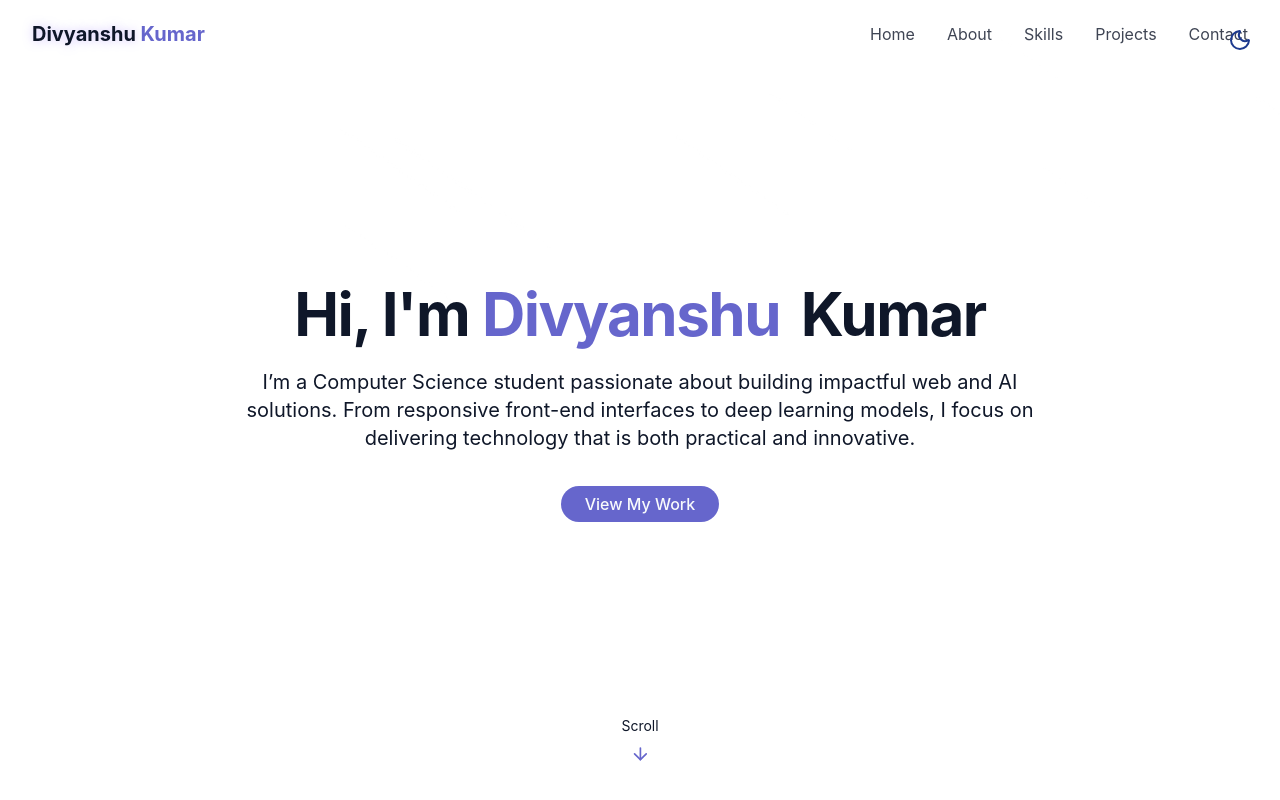
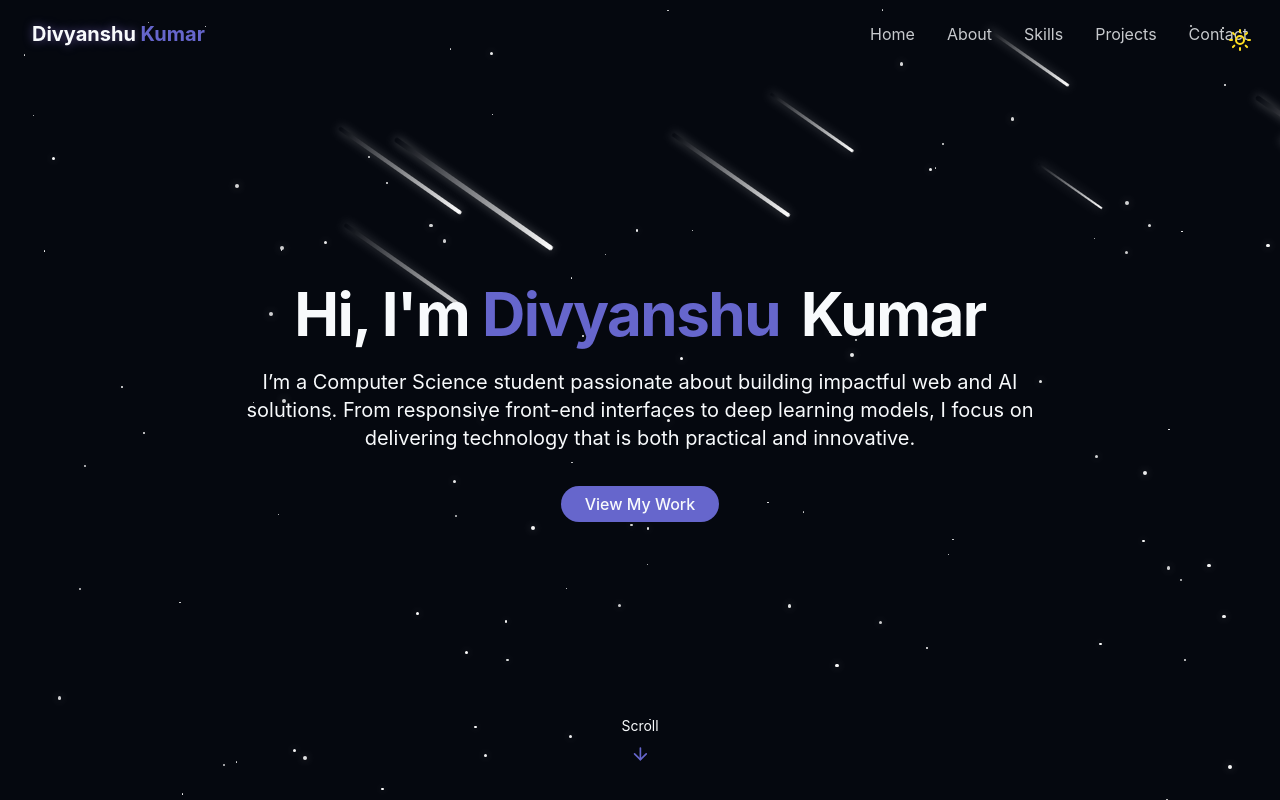
Before and after one commit to divyanshu7-18/Portfoliio, a React (Vite) app: page / in a window 1280 px wide. Shown: the top 800 px of the page. Built offline with nearby package versions, Linux system fonts and the light colour scheme.

Commit message:
Default Drak mode

```diff
--- a/src/components/ThemeToggle.jsx
+++ b/src/components/ThemeToggle.jsx
@@ -3,45 +3,43 @@ import { useEffect, useState } from "react";
 import { cn } from "@/lib/utils";
 
 export const ThemeToggle = () => {
-    const [isDarkMode, setIsDarkMode] = useState(true);
+  const [isDarkMode, setIsDarkMode] = useState(true); // default true
 
   useEffect(() => {
     const storedTheme = localStorage.getItem("theme");
-    if (storedTheme === "dark") {
+
+    if (storedTheme) {
+      const isDark = storedTheme === "dark";
+      setIsDarkMode(isDark);
+      document.documentElement.classList.toggle("dark", isDark);
+    } else {
+      // FORCE DARK as default
+      document.documentElement.classList.add("dark");
+      localStorage.setItem("theme", "dark");
       setIsDarkMode(true);
-      document.documentElement.classList.add("dark");
-    } else {
-      localStorage.setItem("theme", "light");
-      setIsDarkMode(false);
     }
   }, []);
 
   const toggleTheme = () => {
-        if (isDarkMode) {
-            document.documentElement.classList.remove("dark");
-            localStorage.setItem("theme", "light");
-            setIsDarkMode(false);
-        } else {
-            document.documentElement.classList.add("dark");
-            localStorage.setItem("theme", "dark");
-            setIsDarkMode(true);
-        }
+    const newTheme = !isDarkMode;
+    setIsDarkMode(newTheme);
+    document.documentElement.classList.toggle("dark", newTheme);
+    localStorage.setItem("theme", newTheme ? "dark" : "light");
   };
 
-
-    return(
-        <button onClick={toggleTheme}
+  return (
+    <button
+      onClick={toggleTheme}
       className={cn(
         "fixed max-sm:hidden top-5 right-5 z-50 p-2 rounded-full transition-colors duration-300",
-            "focus:outlin-hidden"
+        "focus:outline-none"
       )}
     >
-            {" "}
       {isDarkMode ? (
-                <Sun className="h-6 w-6 text-yellow-300"/>
+        <Sun className="h-6 w-6 text-yellow-300" />
       ) : (
-                <Moon className="h-6 w-6 text-blue-900"/>
+        <Moon className="h-6 w-6 text-blue-900" />
       )}
     </button>
   );
-}
+};
```
Lines whose indentation alone changed are shown as unchanged.
